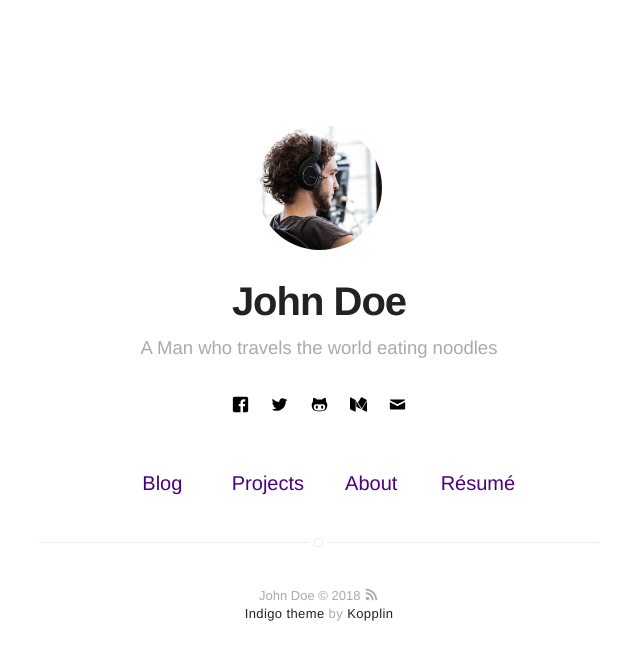
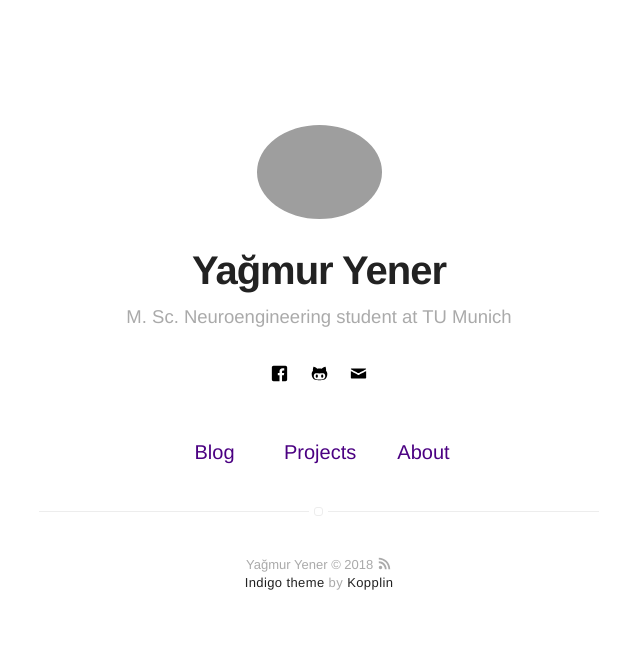
Before and after one commit to reneyagmur/reneyagmur.github.io, a Jekyll site: the page built from index.html, in a window 1280 px wide. Shown: the top 660 px of the page, without its empty margins (321-961 px from the left). Built offline with Jekyll 4.4.1, drawn with Linux system fonts in a browser that asks for light colours.

Commit message:
Update _config.yml

```diff
--- a/_config.yml
+++ b/_config.yml
@@ -1,23 +1,24 @@
 # main text of home
-name: John Doe
-bio: A Man who travels the world eating noodles
+name: Yağmur Yener
+bio: M. Sc. Neuroengineering student at TU Munich
 
 # twitter summary info
-description: A blog about technology and stuff related
+# description: A blog about technology and stuff related
 
 # if it's an external image, update below for true
 # better with square images
 external-image: false
-picture: assets/images/profile.jpg
+picture: assets/images/queen3.jpg
 
 # If you want to include your resume, set to true
 # and specify source (external or local).
-resume: true
+resume: false
 resume-external: true
 resume-url: https://google.com/?q=my+resume
 
-url: https://koppl.in/indigo
+# url: https://koppl.in/indigo
 # your url: http://USERNAME.github.io
+url: https://reneyagmur.github.io
 
 permalink: /:title/
 
@@ -35,7 +36,7 @@ disqus:
 
 # if you don't have any of social below, comment the line
 facebook: myfacebook
-twitter: mytwitter
+# twitter: mytwitter
 # google: mygoogle
 # instagram: myinstagram
 # pinterest: mypinterest
@@ -48,7 +49,7 @@ github: mygithub
 # stackoverflow: 7044681/mystackoverflow
 # quora: userquora
 # reddit: username
-medium: medium
+# medium: medium
 # vimeo: myvimeo
 # lanyrd: mylanyrd
 email: myemail@gmail.com
```
